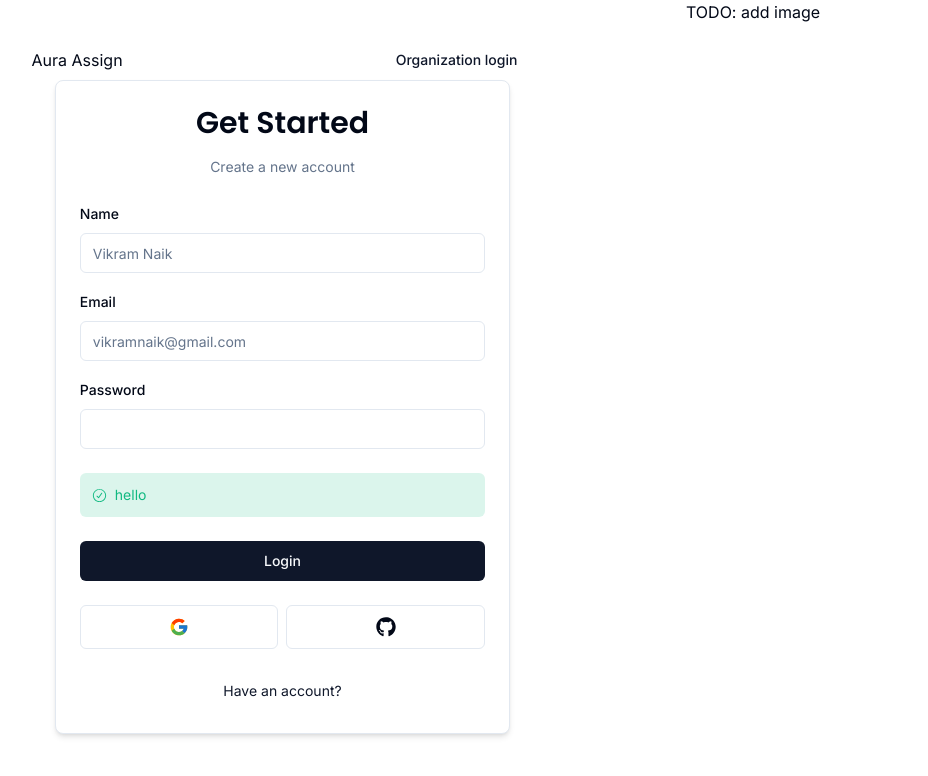
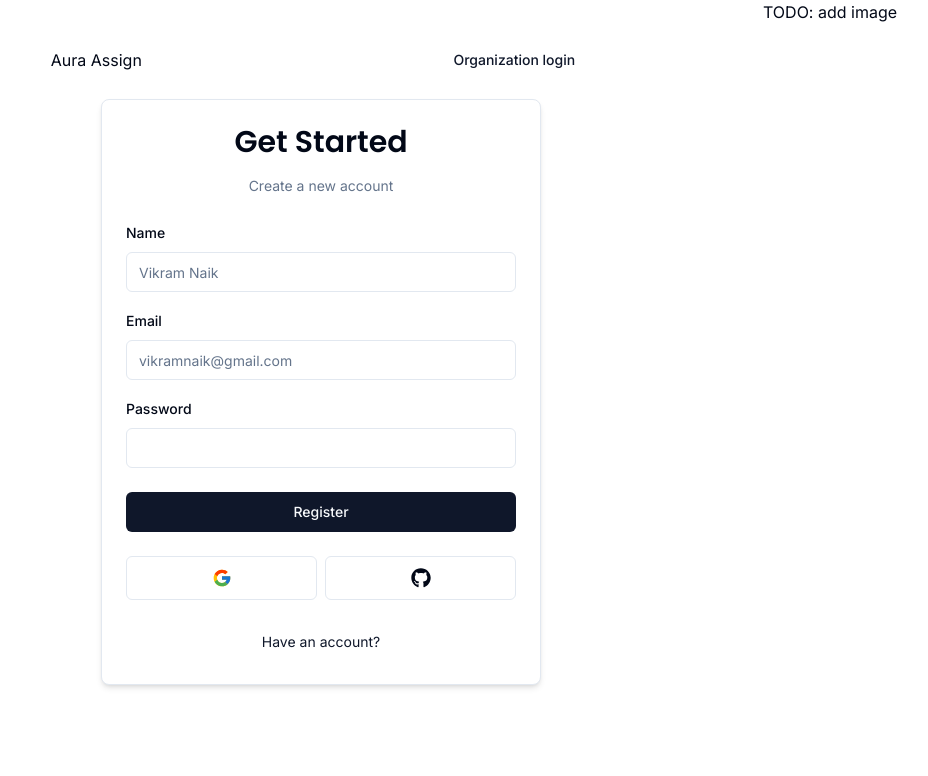
Before and after one commit to VikramNaik26/Aura-Assign, a Next.js app: page /user/register in a window 1280 px wide. Shown: the top 776 px of the page, without its empty margins (121-1049 px from the left). Built offline with nearby package versions, Linux system fonts and the light colour scheme.

Commit message:
fix(actions): add server action on register

```diff
--- /dev/null
+++ b/actions/register.ts
@@ -0,0 +1,16 @@
+"use server"
+
+
+import * as z from "zod"
+
+import { RegisterSchema } from "@/schemas"
+
+export const register = async (values: z.infer<typeof RegisterSchema>) => {
+  const validateFields = RegisterSchema.safeParse(values)
+
+  if (!validateFields.success) {
+    return { error: "Invalid Fields" }
+  }
+
+  return { success: "Email sent!" }
+}
--- a/components/auth/CardWrapper.tsx
+++ b/components/auth/CardWrapper.tsx
@@ -26,7 +26,7 @@ export const CardWrapper = ({
   showSocial
 }: CardWrapperProps) => {
   return (
-    <Card className="w-[60%] shadow-md my-auto">
+    <Card className="w-[440px] shadow-md my-auto">
       <CardHeader>
         <Header label={headerLabel} />
       </CardHeader>
--- a/components/auth/RegisterForm.tsx
+++ b/components/auth/RegisterForm.tsx
@@ -1,10 +1,12 @@
 "use client"
 
+import { useState, useTransition } from "react"
 import { useForm } from "react-hook-form"
 import * as z from "zod"
 import { zodResolver } from "@hookform/resolvers/zod"
 
 import { RegisterSchema } from "@/schemas"
+import { register } from "@/actions/register"
 import {
   Form,
   FormControl,
@@ -20,6 +22,10 @@ import { FormError } from "@/components/FormError"
 import { FormSuccess } from "@/components/FormSuccess"
 
 export const RegisterForm = () => {
+  const [isPending, startTransition] = useTransition()
+  const [error, setError] = useState<string | undefined>("")
+  const [success, setSuccess] = useState<string | undefined>("")
+
   const form = useForm<z.infer<typeof RegisterSchema>>({
     resolver: zodResolver(RegisterSchema),
     defaultValues: {
@@ -30,7 +36,16 @@ export const RegisterForm = () => {
   })
 
   const onSubmit = (values: z.infer<typeof RegisterSchema>) => {
-    console.log(values)
+    setError("")
+    setSuccess("")
+
+    startTransition(() => {
+      register(values)
+        .then(data => {
+          setError(data.error)
+          setSuccess(data.success)
+        })
+    })
   }
 
   return (
@@ -57,6 +72,7 @@ export const RegisterForm = () => {
                       {...field}
                       placeholder="Vikram Naik"
                       type="text"
+                      disabled={isPending}
                     />
                   </FormControl>
                   <FormMessage />
@@ -74,6 +90,7 @@ export const RegisterForm = () => {
                       {...field}
                       placeholder="vikramnaik@gmail.com"
                       type="email"
+                      disabled={isPending}
                     />
                   </FormControl>
                   <FormMessage />
@@ -90,6 +107,7 @@ export const RegisterForm = () => {
                     <Input
                       {...field}
                       type="password"
+                      disabled={isPending}
                     />
                   </FormControl>
                   <FormMessage />
@@ -97,13 +115,13 @@ export const RegisterForm = () => {
               )}
             />
           </div>
-          <FormSuccess message="hello" />
-          <FormError message="" />
+          <FormSuccess message={success} />
+          <FormError message={error} />
           <Button
             type="submit"
             className="w-full"
           >
-            Login
+            {isPending ? "Registering..." : "Register"}
           </Button>
         </form>
       </Form>
```
